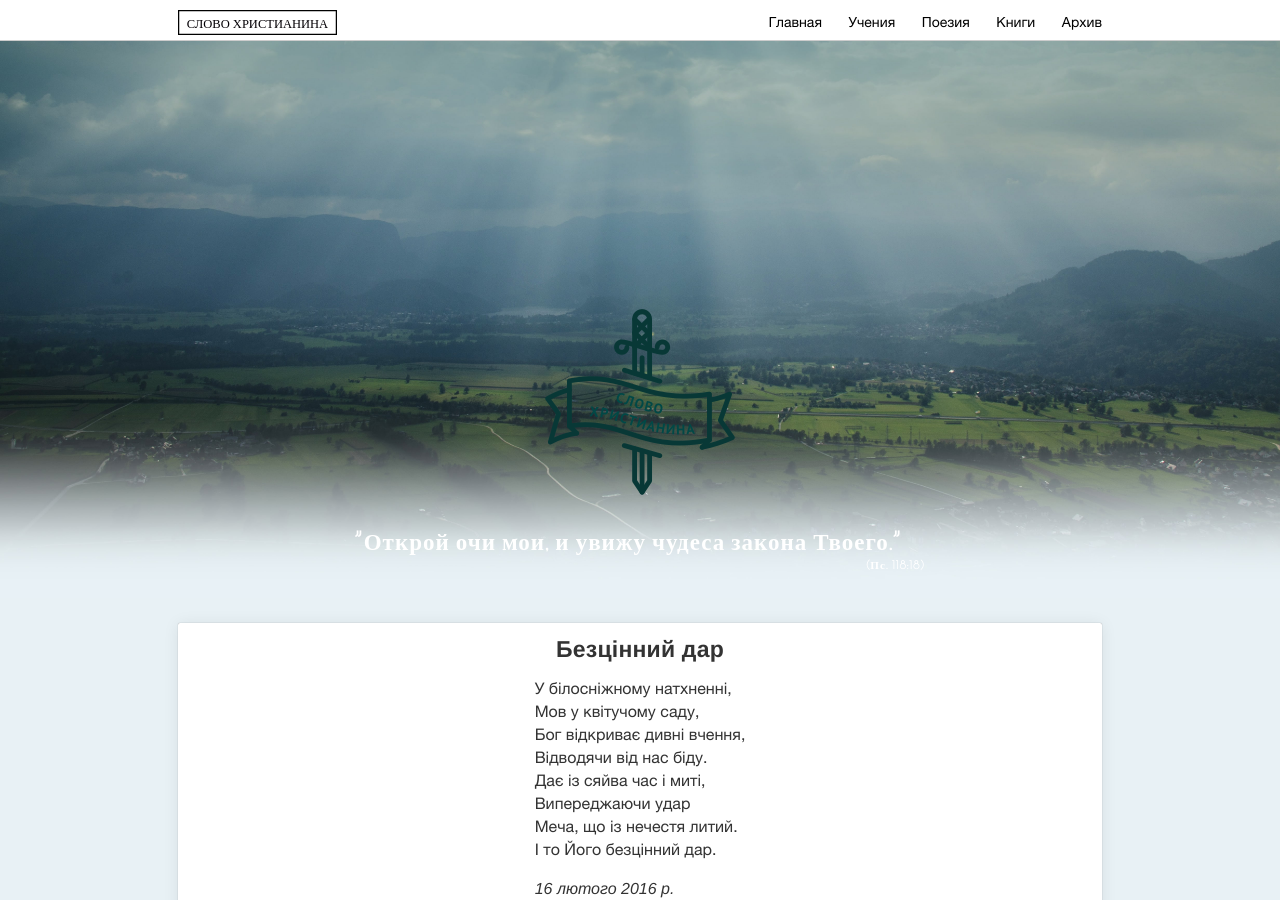
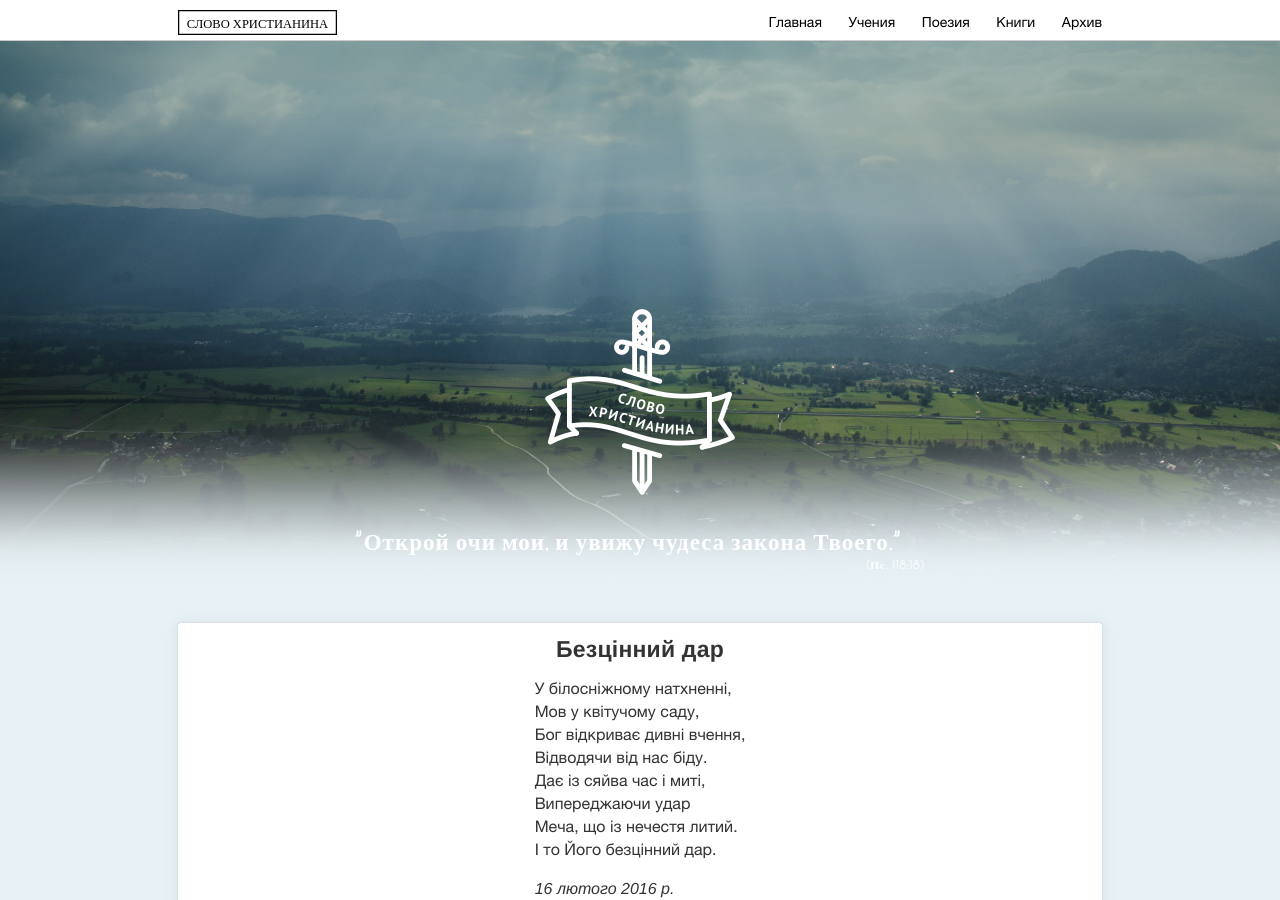
Before and after one commit to slovohrista/slovohrista.github.io, a Jekyll site: the page built from _posts/poetry/2016-02-16-bezcіnnij-dar.md, in a window 1280 px wide and 900 px high. Built offline with Jekyll 4.4.1, drawn with Linux system fonts in a browser that asks for light colours; nearby versions of some CDN libraries; Markdown is read by kramdown in place of the engine named in the settings; comment, search, counter and statistics services are not loaded.

Commit message:
Update single.html

```diff
--- a/_layouts/single.html
+++ b/_layouts/single.html
@@ -14,7 +14,7 @@
 <body>
     <header class="l-header">
         <div class="wrap container-fluid">
-            <img src="/img/logo2b.png" alt="Слово Христианина лого" class="header-sword-logo">
+            <img src="/img/logo2.png" alt="Слово Христианина лого" class="header-sword-logo">
             <h1 class="header-title ">
               ”Открой очи мои, и увижу чудеса закона Твоего.” <br>
               <p class="subtitle">(Пс. 118:18)</p>
```
